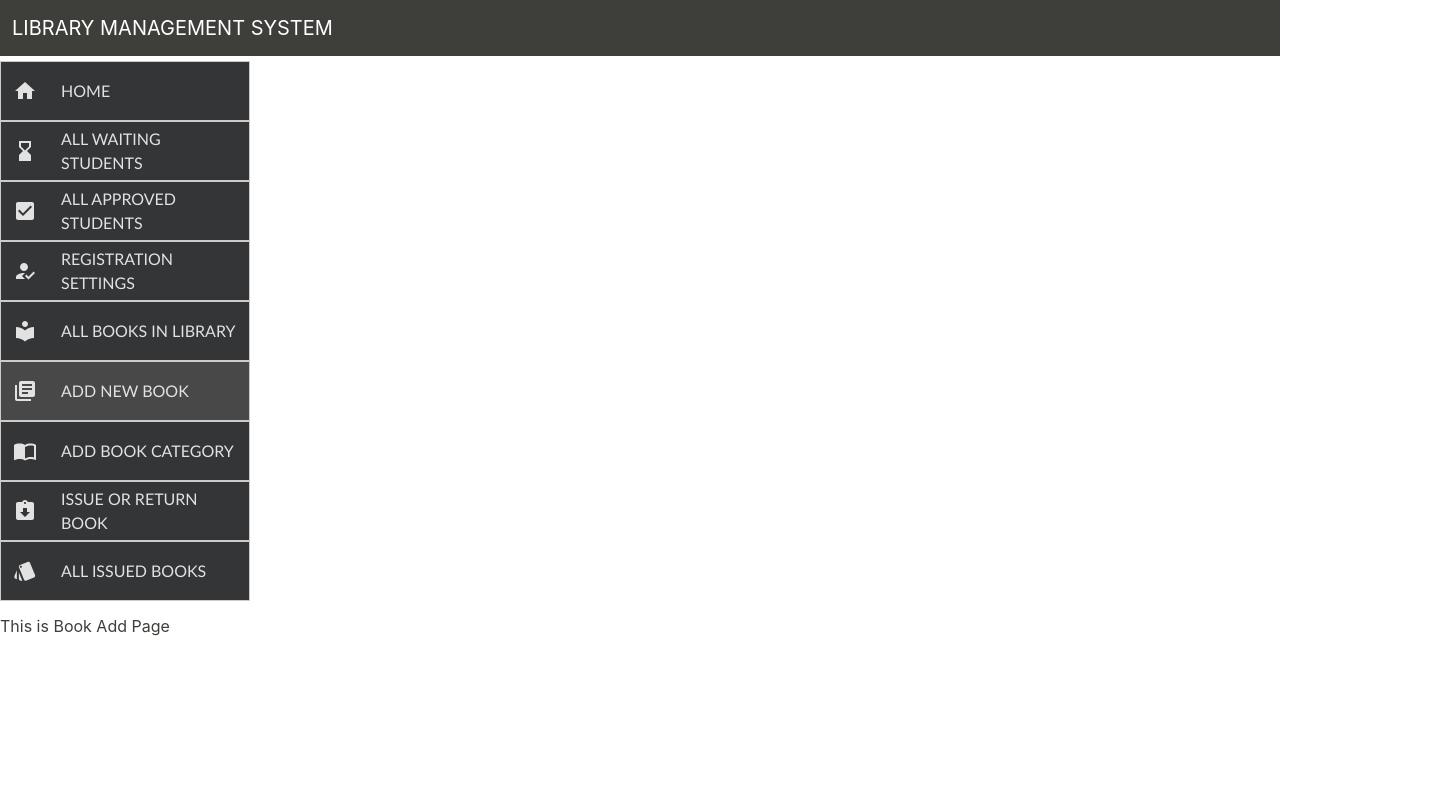
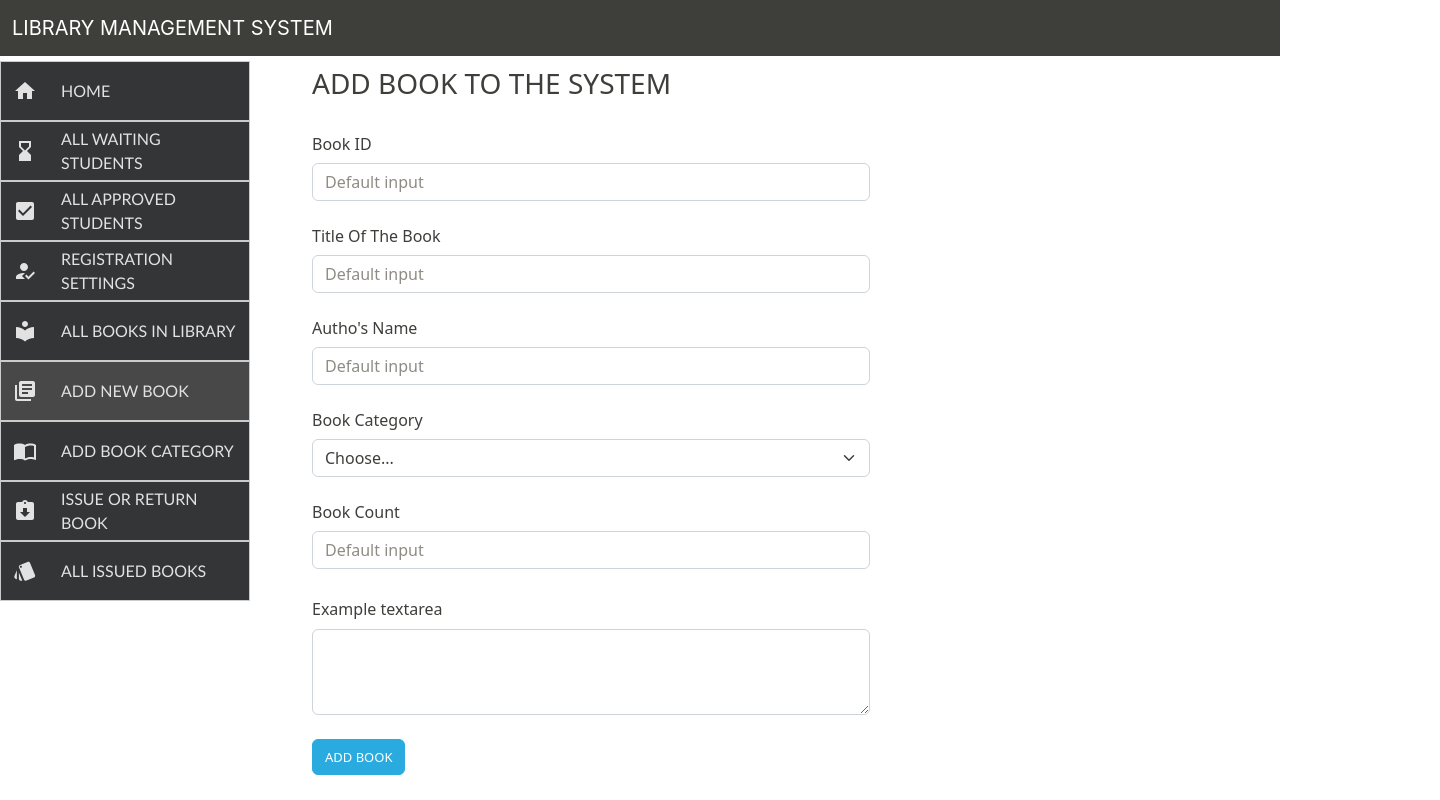
Before and after one commit to Dineth-Dissanayake/Library-Management-System, a React (Create React App) app in the folder frontend/: page /add_book in a window 1280 px wide. Shown: the whole page, 1440 px wide, since content can reach past the window. Built offline with nearby package versions, Linux system fonts and the light colour scheme; no server answers.

Commit message:
Add Book Interface

```diff
--- a/frontend/src/components/Navbar.js
+++ b/frontend/src/components/Navbar.js
@@ -32,7 +32,7 @@ const Navbar = ({title="LIBRARY MANAGEMENT SYSTEM"}) => {
                         {user ? (
                             <>
                                 <li className="nav-item">
-                                    <a className="nav-link" href="/#">{user.username}</a>
+                                    <a className="nav-link" href="/dashboard">{user.username}</a>
                                 </li>
 
                                 <li className="nav-item">
--- a/frontend/src/pages/AddBook.jsx
+++ b/frontend/src/pages/AddBook.jsx
@@ -1,12 +1,75 @@
 import React, { Component } from 'react';
 import Sidebar from '../components/sidebar/Sidebar';
+import "./Main.css";
 
 class AddBook extends Component {
     render() {
         return (
             <>
                 <Sidebar />
-                <h6>This is Book Add Page</h6>
+                <div className='container'>
+                    <h3>ADD BOOK TO THE SYSTEM</h3>
+
+                    <form>
+                        <div className="col-md-6 mt-4">
+                            <label class="col-form-label" for="inputDefault">Book ID</label>
+                            <input
+                                type="text"
+                                class="form-control"
+                                placeholder="Default input"
+                                id="inputDefault"
+                            />
+                        </div>
+
+                        <div className="col-md-6 mt-3">
+                            <label class="col-form-label" for="inputDefault">Title Of The Book</label>
+                            <input
+                                type="text"
+                                class="form-control"
+                                placeholder="Default input"
+                                id="inputDefault"
+                            />
+                        </div>
+
+                        <div className="col-md-6 mt-3">
+                            <label class="col-form-label" for="inputDefault">Autho's Name</label>
+                            <input
+                                type="text"
+                                class="form-control"
+                                placeholder="Default input"
+                                id="inputDefault"
+                            />
+                        </div>
+
+                        <div className="col-md-6 mt-3">
+                            <label class="col-form-label" for="inputDefault">Book Category</label>
+                            <select name="markingSchemaName" className="form-select" >
+                                <option>Choose...</option>
+                                <option>Engineering</option>
+                                <option>Computing</option>
+                                <option>Business Management</option>
+                            </select>
+                        </div>
+
+                        <div className="col-md-6 mt-3">
+                            <label class="col-form-label" for="inputDefault">Book Count</label>
+                            <input
+                                type="text"
+                                class="form-control"
+                                placeholder="Default input"
+                                id="inputDefault"
+                            />
+                        </div>
+
+                        <div class="col-md-6 mt-1">
+                            <label for="exampleTextarea" class="form-label mt-4">Example textarea</label>
+                            <textarea class="form-control" id="exampleTextarea" rows="3" spellcheck="false"></textarea>
+                        </div>
+
+                        <button type="button" class="btn btn-info mt-4">ADD BOOK</button>
+
+                    </form>
+                </div>
             </>
         );
     }
--- a/frontend/src/pages/Home.jsx
+++ b/frontend/src/pages/Home.jsx
@@ -11,7 +11,7 @@ const Home = () => {
 
             <br/>
 
-            <h4 id="t2">WELCOME TO OUR LIBRARY</h4>
+            <h3 id="t2">We stand behind your success</h3>
 
             <br/>
 
--- a/frontend/src/pages/LibrarianHome.jsx
+++ b/frontend/src/pages/LibrarianHome.jsx
@@ -6,7 +6,9 @@ class LibrarianHome extends Component {
         return (
             <>
                 <Sidebar />
-                <h4>This Librarian Home page</h4>
+                <div className='container'>
+                    <h4>This Librarian Home page</h4>
+                </div>
             </>
         );
     }
--- /dev/null
+++ b/frontend/src/pages/Main.css
@@ -0,0 +1,6 @@
+.container {
+    margin-top: -550px;
+    margin-left: 300px;
+
+    font-family:system-ui, -apple-system, BlinkMacSystemFont, 'Segoe UI', Roboto, Oxygen, Ubuntu, Cantarell, 'Open Sans', 'Helvetica Neue', sans-serif;
+}
```
